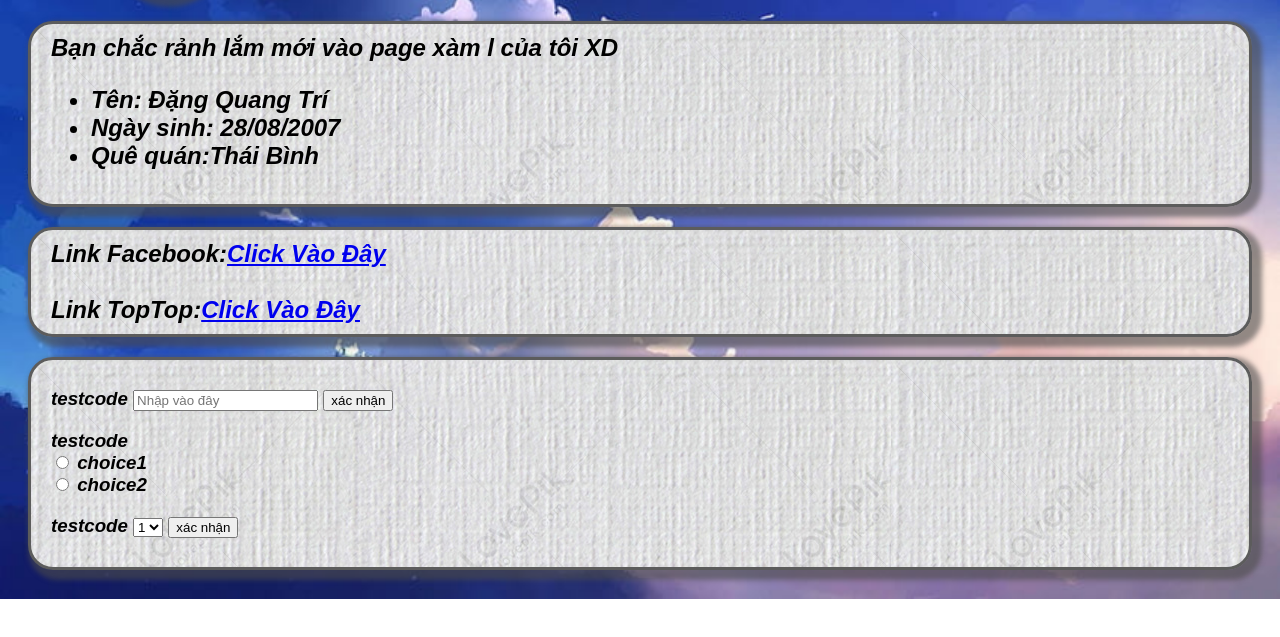
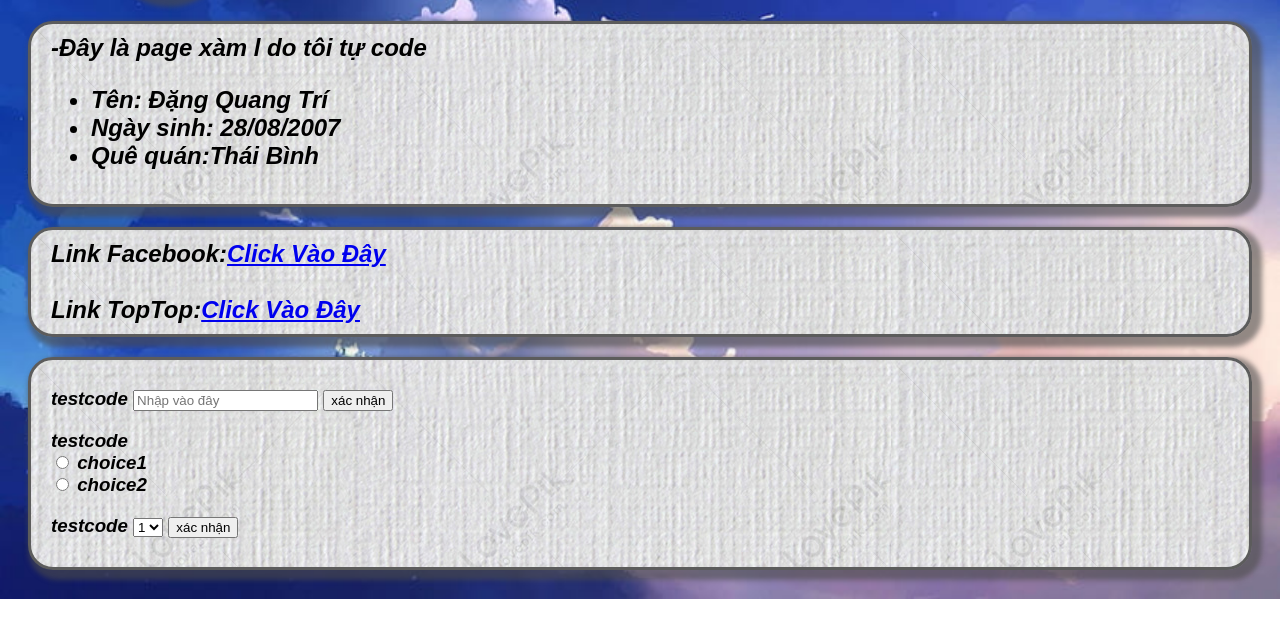
Before and after one commit to TriBo2808/PageXamLonCuaTri, a plain HTML site: page index.html in a window 1280 px wide. Shown: the part 121-758 px from the top of the page. Drawn offline with Linux system fonts and the light colour scheme.

Commit message:
Update index.html

```diff
--- a/index.html
+++ b/index.html
@@ -16,7 +16,7 @@
 
     <h2 class="ttcn">
 
-      Bạn chắc rảnh lắm mới vào page xàm l của tôi XD
+      -Đây là page xàm l do tôi tự code
 
       <ul>
         <li>Tên: Đặng Quang Trí</li>
```
